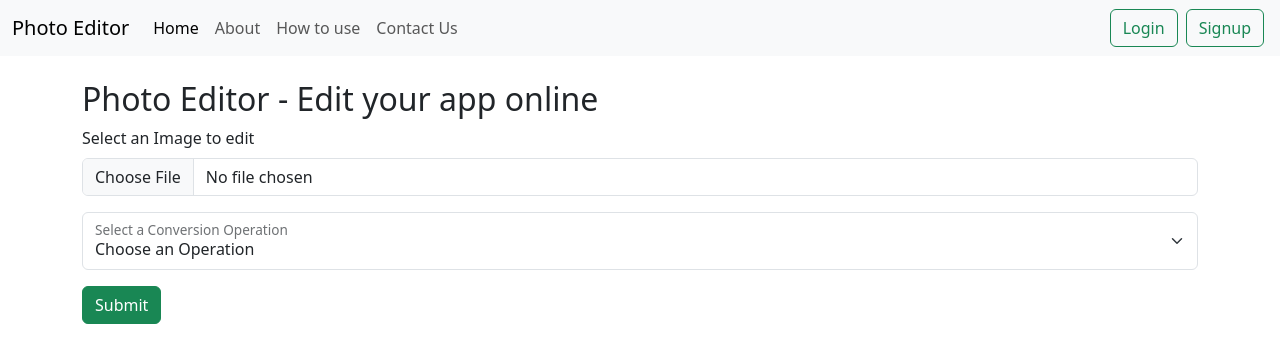
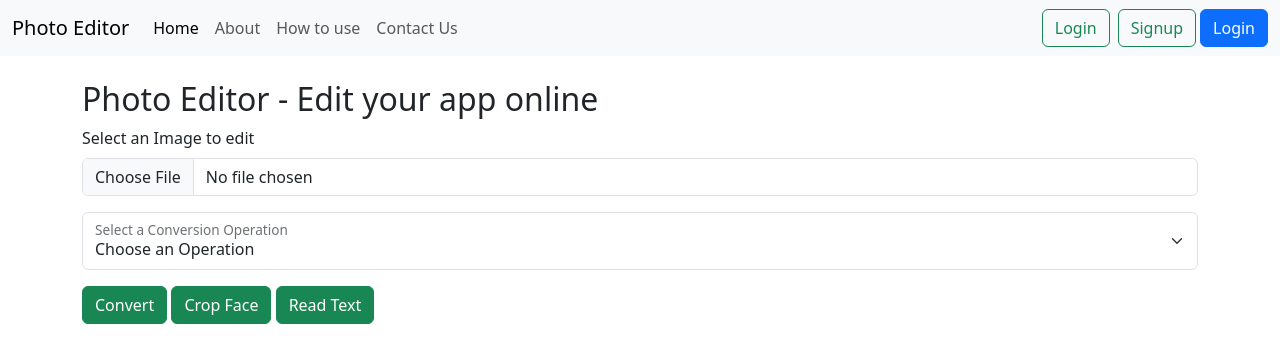
Before and after one commit to infinity-boi/Photo-Editor, a Flask app: page / in a window 1280 px wide. Shown: the top 363 px of the page. Run offline with Flask 3, Linux system fonts and the light colour scheme; parts of the project's set-up code (start-up, migrations or seed data) failed here and were passed over.

Commit message:
Detect Face and Crop

```diff
--- a/app.py
+++ b/app.py
@@ -4,12 +4,26 @@ from werkzeug.utils import secure_filename
 import os
 
 UPLOAD_FOLDER = 'uploads'
+CROPPED_FOLDER = 'static/cropped/'
 ALLOWED_EXTENSIONS = {'png', 'webp', 'jpg', 'jpeg', 'gif'}
 
 
 app = Flask(__name__)
 app.secret_key = 'gouravthegreat'
+
 app.config['UPLOAD_FOLDER'] = UPLOAD_FOLDER
+app.config['CROPPED_FOLDER'] = CROPPED_FOLDER
+
+# Load OpenCV pre-trained face detector
+cv2_base_dir = os.path.dirname(os.path.abspath(cv2.__file__))
+face_cascade_path = os.path.join(cv2_base_dir, 'data', 'haarcascade_frontalface_default.xml')
+
+print(f"Face cascade path: {face_cascade_path}")
+
+if not os.path.exists(face_cascade_path):
+    raise FileNotFoundError(f"Haar cascade file not found at {face_cascade_path}")
+
+face_cascade = cv2.CascadeClassifier(face_cascade_path)
 
 
 def allowed_file(filename):
@@ -17,7 +31,7 @@ def allowed_file(filename):
            filename.rsplit('.', 1)[1].lower() in ALLOWED_EXTENSIONS
 
 
-def process_image(filename, operation):
+def convert(filename, operation):
     print(f"the operation is {operation} and filename is {filename}")
     img = cv2.imread(f"uploads/{filename}")
     match operation:
@@ -51,23 +65,58 @@ def about():
     return render_template("about.html")
 
 
+@app.route("/login")
+def login():
+    return render_template("login.html")
+
+
 @app.route("/edit", methods=["GET", "POST"])
 def edit():
     if request.method == "POST":
         operation = request.form.get("operation")
         if 'file' not in request.files:
-            flash('No file part')
-            return "error"
+            flash('No file Part', "error")
+            return render_template("index.html")
         file = request.files['file']
         if file.filename == '':
-            flash('No selected file')
-            return "error no selected file"
-        if file and allowed_file(file.filename):
+            flash('Please Select a File', "warning")
+            return render_template("index.html")
+        if not allowed_file(file.filename):
+            flash('Invalid File', "error")
+            return render_template("index.html")
+        if file:
             filename = secure_filename(file.filename)
-            file.save(os.path.join(app.config['UPLOAD_FOLDER'], filename))
-            new = process_image(filename, operation)
-            flash(f"Your image has been processed and is available <a href='/{new}' target='_blank'>here</a>")
-            return render_template("index.html")
+            file_path = os.path.join(app.config['UPLOAD_FOLDER'], filename)
+            if not os.path.exists(file_path):
+                flash(f"Server Issue, Couldn't upload {filename}", "error")
+                return render_template("index.html")
+            file.save(file_path)
+            action = request.form.get("action")
+            if action == 'convert':
+                return handle_convert(filename, operation)
+            elif action == 'crop_face':
+                return handle_crop_face(filename, file_path)
+    return render_template("index.html")
+
+
+def handle_convert(filename, operation):
+    new = convert(filename, operation)
+    flash(f"Your image has been processed and is available <a href='/{new}' target='_blank'>here</a>")
+    return render_template("index.html")
+
+
+def handle_crop_face(filename, file_path):
+    img = cv2.imread(file_path)
+    gray = cv2.cvtColor(img, cv2.COLOR_BGR2GRAY)
+    faces = face_cascade.detectMultiScale(gray, 1.1, 4)
+    if len(faces) == 0:
+        flash("No faces detected", "info")
+    for i, (x, y, w, h) in enumerate(faces):
+        cropped_face = img[y:y + h, x:x + w]
+        cropped_filename = f"face_{i}_{filename}"
+        cropped_filepath = os.path.join(app.config['CROPPED_FOLDER'], cropped_filename)
+        cv2.imwrite(cropped_filepath, cropped_face)
+        flash(f"Your image has been processed and is available <a href='/{cropped_filepath}' target='_blank'>here</a>", "success")
     return render_template("index.html")
 
 
--- a/templates/index.html
+++ b/templates/index.html
@@ -37,6 +37,8 @@
                 <div class="d-flex" role="search">
                     <button class="btn btn-outline-success mx-1" type="submit">Login</button>
                     <button class="btn btn-outline-success mx-1" type="submit">Signup</button>
+                    <button type="button" class="btn btn-primary" onclick="redirectToLogin()">Login</button>
+
                 </div>
             </div>
         </div>
@@ -44,13 +46,27 @@
 
     {% with messages = get_flashed_messages(with_categories=true) %}
     {% if messages %}
+        {% for category, message in messages %}
+            <div class="alert alert-{{category}} alert-dismissible fade show" role="alert">
+                {% if category == "success" %}
+                    <strong> Success! </strong>
+                {% endif %}
+                {% if category == "warning" %}
+                    <strong> Warning! </strong>
+                {% endif %}
+                {% if category == "info" %}
+                    <strong> Note: </strong>
+                {% endif %}
+                {% if category == "error" %}
+                    <strong> Error! </strong>
+                {% endif %}
 
-        {% for category, message in messages %}
-        <div class="alert alert-success alert-dismissible fade show" role="alert">
-            <strong>Success!</strong> {{ message | safe}}
-            <button type="button" class="btn-close" data-bs-dismiss="alert" aria-label="Close"></button>
-          </div>
+                {{ message | safe}}
+
+                <button type="button" class="btn-close" data-bs-dismiss="alert" aria-label="Close"></button>
+            </div>
         {% endfor %}
+
 
     {% endif %}
     {% endwith %}
@@ -79,13 +95,52 @@
                     <label for="floatingSelect">Select a Conversion Operation</label>
                 </div>
             </div>
-            <button type="submit" class="btn btn-success">Submit</button>
+            <button type="submit" name="action" value="convert" class="btn btn-success">Convert</button>
+            <button type="submit" name="action" value="crop_face" class="btn btn-success">Crop Face</button>
+            <button id="feature" type="submit" name="action" value="read_text" class="btn btn-success" data-toggle="modal" data-target="#firstLoginModal">
+                Read Text
+            </button>
+        </form>
 
-        </form>
+
+        <div class="modal fade" id="firstLoginModal" tabindex="-1" role="dialog" aria-labelledby="firstLoginModalLabel" aria-hidden="true">
+  <div class="modal-dialog">
+    <div class="modal-content">
+      <div class="modal-header">
+        <h5 class="modal-title" id="firstLoginModalLabel">Login Required</h5>
+        <button id="closepopup" type="button" class="close" data-dismiss="modal" aria-label="Close">
+          <span aria-hidden="true">&times;</span>
+        </button>
+      </div>
+      <div class="modal-body">
+        <p>This feature requires you to be logged in. Please sign in or create an account to use it.</p>
+      </div>
+      <div class="modal-footer">
+        <a href="login.html" class="btn btn-primary">Login</a>
+        <a href="signup.html" class="btn btn-secondary">Create Account</a>
+      </div>
     </div>
+  </div>
+</div>
+    </div>
+    </div>
+    <script src="https://code.jquery.com/jquery-3.5.1.slim.min.js"></script>
     <script src="https://cdn.jsdelivr.net/npm/bootstrap@5.3.0-alpha3/dist/js/bootstrap.bundle.min.js"
         integrity="sha384-ENjdO4Dr2bkBIFxQpeoTz1HIcje39Wm4jDKdf19U8gI4ddQ3GYNS7NTKfAdVQSZe"
-        crossorigin="anonymous"></script>
+            crossorigin="anonymous"></script>
+    <script>
+        function redirectToLogin() {
+            window.location.href = "login.html"; // Replace "login.html" with your actual login page URL
+        }
+
+        document.getElementById("closepopup").addEventListener("click", function() {
+            $("#firstLoginModal").modal('hide');
+        });
+
+        document.getElementById("feature").addEventListener("click", function() {
+            $("#firstLoginModal").modal("show");
+          });
+    </script>
 </body>
 
 </html>
```
Also changed, not shown: templates/login.html (added, +11 -0 lines), templates/signup.html (added, +10 -0 lines), static/cropped/face_0_gourav.jpg (added), static/cropped/face_0_police.jpg (added), static/cropped/face_1_police.jpg (added), static/cropped/face_2_police.jpg (added), static/gourav.png, static/gourav.webp (added), static/police.jpg (added), uploads/police.jpg (added), uploads/sukhi.jpg (added), uploads/warrior.png (added).
